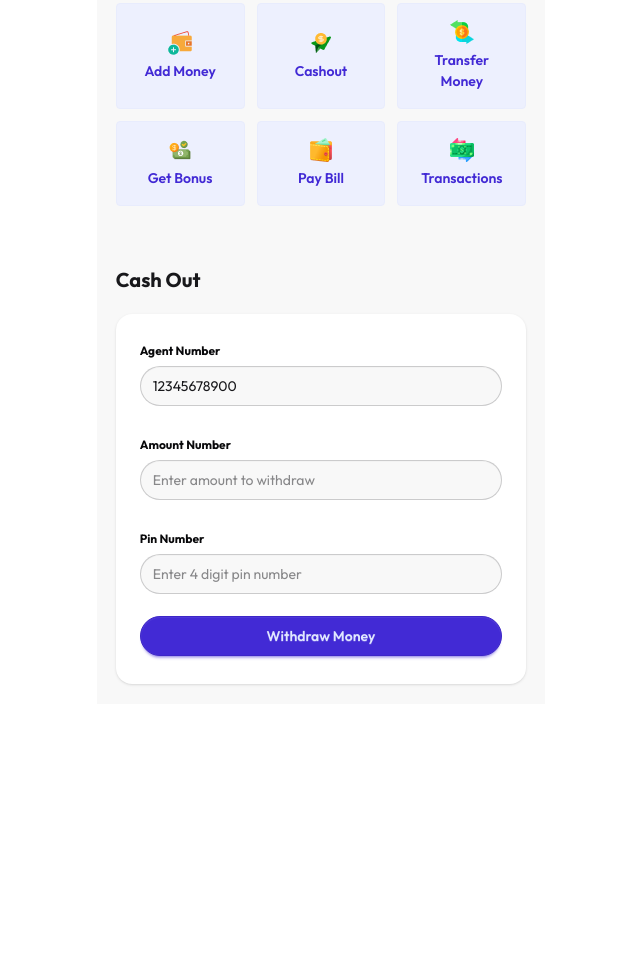
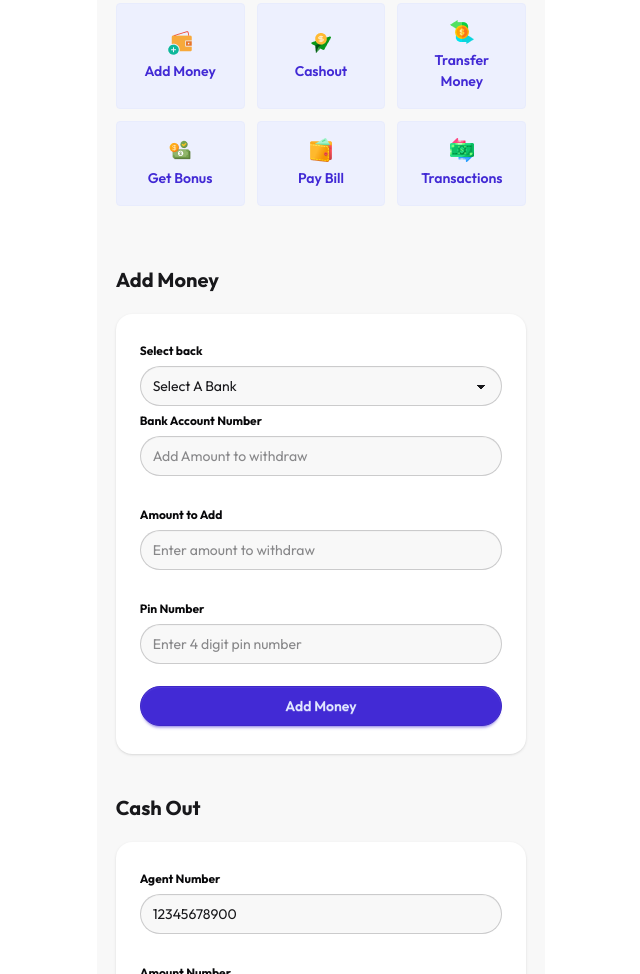
Before and after one commit to amimahedihasan/payoo-smart-pay, a plain HTML site: page home.html in a window 1280 px wide. Shown: the part 243-1217 px from the top of the page, without its empty margins (319-959 px from the left). Before the commit the page ends 947 px from the top, so only its background shows below. Drawn offline with nearby package versions, Linux system fonts and the light colour scheme.

Commit message:
added the addMoney Page

```diff
--- a/home.html
+++ b/home.html
@@ -84,7 +84,43 @@
         </div>
     </section>
 
-    <!-- form Section -->
+
+    <!-- Add money Section -->
+    <section id="Cash Out" class="w-11/12 mx-auto py-5 ">
+        <h2 class="text-xl font-bold mb-5">Add Money</h2>
+
+        <div class="card bg-base-100 w-full shadow  rounded-2xl ">
+      <div class="card-body">
+        <fieldset class="fieldset">
+            <label class="label text-neutral font-bold">Select back</label>
+
+            <select id="add-money-bank" class="select w-full bg-base-200 rounded-full">
+            <option disabled selected>Select A Bank</option>
+            <option>Sonali Bank</option>
+            <option>DBBL</option>
+            <option>IBBL</option>
+            </select>
+
+          <label class="label text-neutral font-bold">Bank Account Number</label>
+          <input id="add-money-number" type="text" maxlength="11" minlength="11" class="input rounded-full bg-base-200 w-full" placeholder= "Add Amount to withdraw" />
+          <br>
+
+          <label class="label text-neutral font-bold">Amount to Add</label>
+          <input id="add-money-amount" type="number" maxlength="11" minlength="11"class="input rounded-full bg-base-200 w-full" placeholder="Enter amount to withdraw" />
+          <br>
+
+          <label class="label text-neutral font-bold">Pin Number</label>
+          <input id="add-money-pin" type="password" maxlength="4" minlength="4" class="input w-full rounded-full bg-base-200" placeholder="Enter 4 digit pin number" />
+
+          <button id="add-money-btn" class="btn btn-primary rounded-full
+          mt-4">Add Money</button>
+        </fieldset>
+      </div>
+        </div>
+    </section>
+
+
+    <!-- cashout Section -->
     <section id="Cash Out" class="w-11/12 mx-auto py-5 ">
         <h2 class="text-xl font-bold mb-5">Cash Out</h2>
 
@@ -108,6 +144,7 @@
       </div>
         </div>
     </section>
+    <script src="addmoney.js"></script>
     <script src="machine.js"></script>
     <script src="cashout.js"></script>
 
```
Also changed, not shown: addmoney.js (added).
